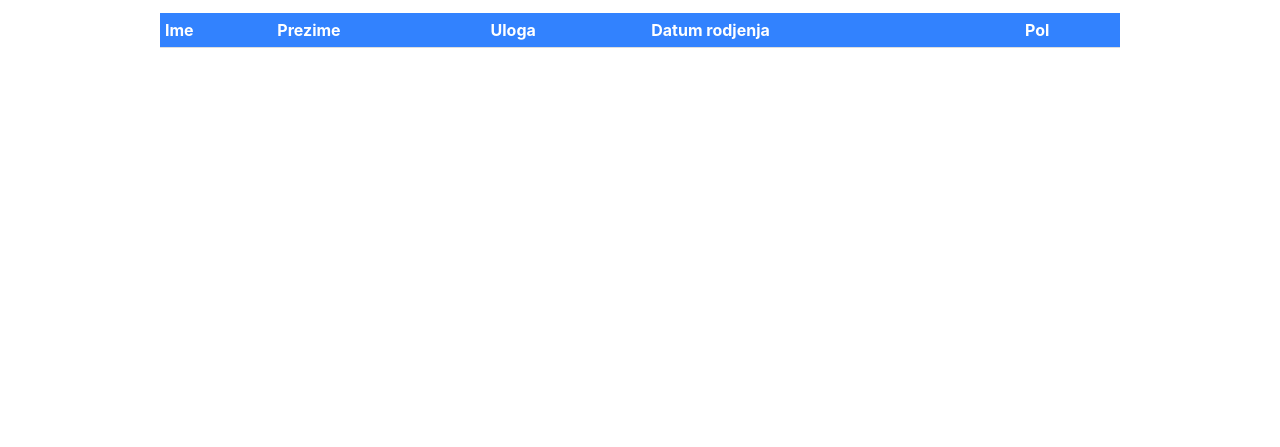
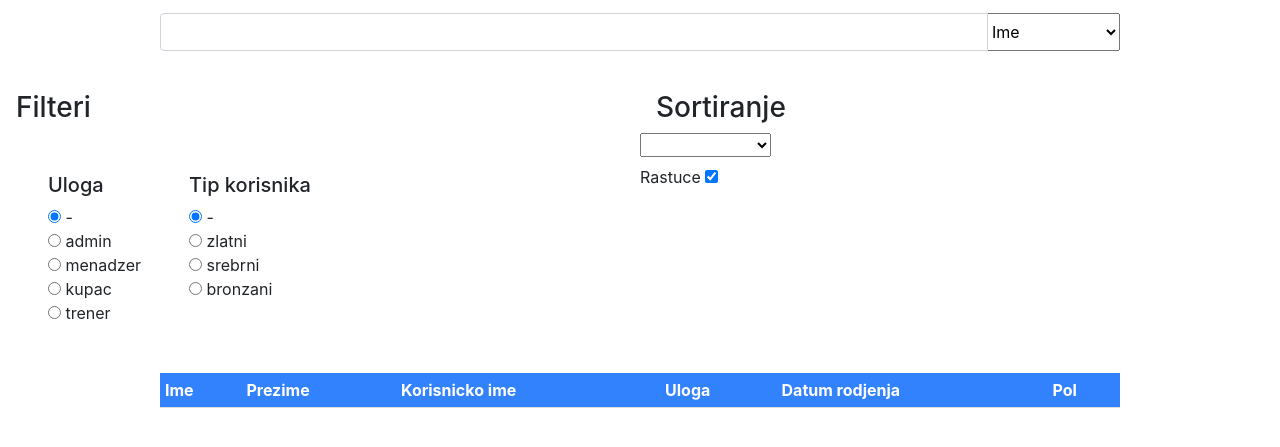
Before and after one commit to jovanalakic8/WebProgramiranje, a plain HTML site: page static/users_overview.html in a window 1280 px wide. Shown: the part 67-514 px from the top of the page. Drawn offline with Linux system fonts and the light colour scheme; no server answers.

Commit message:
filtriranje i sortiranje registrovanih korisnika

```diff
--- a/static/js/script.js
+++ b/static/js/script.js
@@ -159,6 +159,7 @@ function azurirajProfil() {
     });
 }
 
+var registrovaniKorisnici;
 function prikaziSveKorisnike() {
 	$.ajax({
         url: "/users",
@@ -166,12 +167,13 @@ function prikaziSveKorisnike() {
         contentType: "application/json",
         dataType: "json",
         complete: function(data) {
-            const registrovaniKorisnici = data.responseJSON;
+            registrovaniKorisnici = data.responseJSON;
             let tableBody = $("#table-body");
             tableBody.html("");
             for (let k of registrovaniKorisnici) {
                 tableBody.append(kreirajRedZaKorisnika(k));
             }
+
         }
     });
 }
@@ -180,11 +182,146 @@ function kreirajRedZaKorisnika(korisnik) {
 	let row = "<tr>";
 	row += "<td>" + korisnik.name + "</td>";
 	row += "<td>" + korisnik.lastName + "</td>";
+	row += "<td>" + korisnik.userName + "</td>";
 	row += "<td>" + korisnik.role.toLowerCase() + "</td>";
 	row += "<td>" + korisnik.birthDate + "</td>";
 	row += "<td>" + korisnik.sex.toLowerCase() + "</td>";
 
 	return row;
+}
+
+function pretragaRegistrovanihKorisnika() {
+	let kriterijum = $("#kriterijum").val();
+	let tekst = $("#pretraga").val();
+
+	let filtriraniKorisnici = [];
+	if (kriterijum === "ime") {
+		for (let k of registrovaniKorisnici) {
+			if (k.name.toLowerCase().includes(tekst.toLowerCase())) {
+				filtriraniKorisnici.push(k);
+			}
+		}
+	} else if (kriterijum === "prezime") {
+		for (let k of registrovaniKorisnici) {
+			if (k.lastName.toLowerCase().includes(tekst.toLowerCase())) {
+				filtriraniKorisnici.push(k);
+			}
+		}
+	} else if (kriterijum === "korisnicko-ime") {
+		for (let k of registrovaniKorisnici) {
+			if (k.userName.toLowerCase().includes(tekst.toLowerCase())) {
+				filtriraniKorisnici.push(k);
+			}
+		}
+	}
+
+	const ulogaKorisnika = $('input[name="uloga"]:checked').val();
+
+	if (ulogaKorisnika) {
+		let filtriraniKorisniciUloga = [];
+		for (let k of filtriraniKorisnici) {
+			if (k.role === ulogaKorisnika) {
+			    filtriraniKorisniciUloga.push(k);
+			}
+		}
+
+		filtriraniKorisnici = filtriraniKorisniciUloga;
+	}
+
+	const rastuceSortiranje = $("#rastuce-sortiranje").is(":checked");
+	const sortiranjePo = $("#tip-sortiranja").val();
+	if (sortiranjePo === "ime") {
+		if (rastuceSortiranje) {
+			filtriraniKorisnici.sort(function(a, b) {
+				const nameA = a.name.toUpperCase();
+				const nameB = b.name.toUpperCase();
+				if (nameA < nameB) {
+				  return -1;
+				}
+				if (nameA > nameB) {
+				  return 1;
+				}
+
+				return 0;
+			});
+		} else {
+			filtriraniKorisnici.sort(function(a, b) {
+				const nameA = a.name.toUpperCase();
+				const nameB = b.name.toUpperCase();
+				if (nameA < nameB) {
+				  return 1;
+				}
+				if (nameA > nameB) {
+				  return -1;
+				}
+
+				return 0;
+			});
+		}
+	} else if (sortiranjePo === "prezime") {
+		if (rastuceSortiranje) {
+			filtriraniKorisnici.sort(function(a, b) {
+				const nameA = a.lastName.toUpperCase();
+				const nameB = b.lastName.toUpperCase();
+				if (nameA < nameB) {
+				  return -1;
+				}
+				if (nameA > nameB) {
+				  return 1;
+				}
+
+				return 0;
+			});
+		} else {
+			filtriraniKorisnici.sort(function(a, b) {
+				const nameA = a.lastName.toUpperCase();
+				const nameB = b.lastName.toUpperCase();
+				if (nameA < nameB) {
+				  return 1;
+				}
+				if (nameA > nameB) {
+				  return -1;
+				}
+
+				return 0;
+			});
+		}
+	} else if (sortiranjePo === "korisnicko-ime") {
+		if (rastuceSortiranje) {
+			filtriraniKorisnici.sort(function(a, b) {
+				const nameA = a.userName.toUpperCase();
+				const nameB = b.userName.toUpperCase();
+				if (nameA < nameB) {
+				  return -1;
+				}
+				if (nameA > nameB) {
+				  return 1;
+				}
+
+				return 0;
+			});
+		} else {
+			filtriraniKorisnici.sort(function(a, b) {
+				const nameA = a.userName.toUpperCase();
+				const nameB = b.userName.toUpperCase();
+				if (nameA < nameB) {
+				  return 1;
+				}
+				if (nameA > nameB) {
+				  return -1;
+				}
+
+				return 0;
+			});
+		}
+	}
+
+	let tableBody = $("#table-body");
+	tableBody.html("");
+	for (let k of filtriraniKorisnici) {
+	    tableBody.append(kreirajRedZaKorisnika(k));
+	}
+
 }
 
 var sportskiObjekti = [];
--- a/static/users_overview.html
+++ b/static/users_overview.html
@@ -8,7 +8,6 @@
     <script src="js/script.js"></script>
 
     <link rel="stylesheet" href="bootstrap-4.3.1-dist/css/bootstrap.min.css">
-
     <script src="bootstrap-4.3.1-dist/js/bootstrap.min.js"></script>
 
     <script>
@@ -23,23 +22,98 @@
     <main>
     	<h1 class="text-center mt-3 mb-3" >Registrovani korisnici</h1>
 
-    	<div class="input-group w-75 ml-auto mr-auto mb-3" hidden>
-		   <input id="pretraga" type="text" class="form-control" aria-label="Pretraga" onkeyup="pretraga()">
+    	<div class="input-group w-75 ml-auto mr-auto mb-3" >
+		   <input id="pretraga" type="text" class="form-control" aria-label="Pretraga" onkeyup="pretragaRegistrovanihKorisnika()">
 		   <div class="input-group-append">
-		      <select id="kriterijum" onchange="restartujPretragu()">
-		      	<option value="naziv">Naziv</option>
-		      	<option value="tip">Tip</option>
-		      	<option value="lokacija">Lokacija</option>
-		      	<option value="ocena">Ocena</option>
+		      <select id="kriterijum" onchange="pretragaRegistrovanihKorisnika()">
+		      	<option value="ime">Ime</option>
+		      	<option value="prezime">Prezime</option>
+		      	<option value="korisnicko-ime">Korisnicko ime</option>
 		      </select>
 		   </div>
 		 </div>
 
-    	<table class="w-75 ml-auto mr-auto">
+		 <div class="d-flex">
+
+		 	<div class="filteri" style="flex:1;">
+		 		<h3 class="ml-3 mt-4">Filteri</h3>
+
+				 <div class="d-flex my-5">
+				 	<div class="ulolga-filter mx-5">
+				 		<h5>Uloga</h5>
+
+				 		<div>
+				 			<input type="radio" name="uloga" value="" checked onclick="pretragaRegistrovanihKorisnika()" />
+				 			<span>-</span>
+				 		</div>
+				 		<div>
+				 			<input type="radio" name="uloga" value="ADMIN" onclick="pretragaRegistrovanihKorisnika()" />
+				 			<span>admin</span>
+				 		</div>
+				 		<div>
+				 			<input type="radio" name="uloga" value="MENADZER" onclick="pretragaRegistrovanihKorisnika()" />
+				 			<span>menadzer</span>
+				 		</div>
+				 		<div>
+				 			<input type="radio" name="uloga" value="KUPAC" onclick="pretragaRegistrovanihKorisnika()" />
+				 			<span>kupac</span>
+				 		</div>
+				 		<div>
+				 			<input type="radio" name="uloga" value="TRENER" onclick="pretragaRegistrovanihKorisnika()" />
+				 			<span>trener</span>
+				 		</div>
+				 	</div>
+
+				 	<div class="tip-korisnika-filter">
+				 		<h5>Tip korisnika</h5>
+
+				 		<div>
+				 			<input type="radio" name="tip-korisnika" value="" checked />
+				 			<span>-</span>
+				 		</div>
+				 		<div>
+				 			<input type="radio" name="tip-korisnika" value="ZLATNI" />
+				 			<span>zlatni</span>
+				 		</div>
+				 		<div>
+				 			<input type="radio" name="tip-korisnika" value="SREBRNI" />
+				 			<span>srebrni</span>
+				 		</div>
+				 		<div>
+				 			<input type="radio" name="tip-korisnika" value="BRONZANI" />
+				 			<span>bronzani</span>
+				 		</div>
+				 	</div>
+				 </div>
+		 	</div>
+
+		 	<div class="sortirnaje" style="flex:1;">
+		 		<h3 class="ml-3 mt-4">Sortiranje</h3>
+
+		 		<div class="mb-2">
+			 		<select id="tip-sortiranja" onchange="pretragaRegistrovanihKorisnika()">
+			 			<option value=""></option>
+			 			<option value="ime">ime</option>
+			 			<option value="prezime">prezime</option>
+			 			<option value="korisnicko-ime">korisnicko ime</option>
+			 			<option value="broj-bodova">broj bodova</option>
+			 		</select>
+		 		</div>
+
+		 		<div>
+		 			<label>Rastuce <input id="rastuce-sortiranje" type="checkbox" onclick="pretragaRegistrovanihKorisnika()" checked /></label>
+		 		</div>
+		 	</div>
+
+		 </div>
+
+
+    	<table id="users-table" class="w-75 ml-auto mr-auto">
     		<thead>
     			<tr>
                     <th>Ime</th>
                     <th>Prezime</th>
+                    <th>Korisnicko ime</th>
                     <th>Uloga</th>
                     <th>Datum rodjenja</th>
                     <th>Pol</th>
```
Also changed, not shown: 2 other files.
